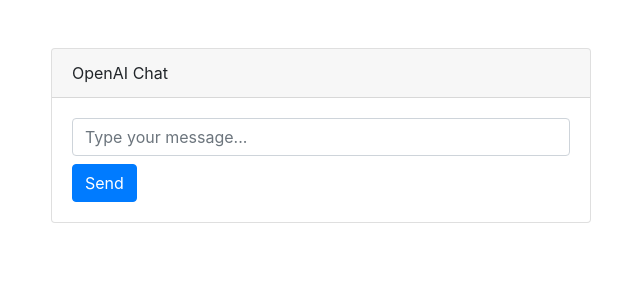
After one commit to Kavinlsky/FastApi, a FastAPI app: template templates/chat.html in a window 1280 px wide. The commit adds this page. Shown: the top 300 px of the page, without its empty margins (319-959 px from the left). Run offline with FastAPI, Linux system fonts and the light colour scheme; the template is opened without the code that fills it, so the values that code supplies are empty; some libraries are stand-ins or nearby versions.

Commit message:
Main File

```diff
--- a/main.py
+++ b/main.py
@@ -1,20 +1,15 @@
 from fastapi import FastAPI, Request, Depends, Form, status
 from fastapi.templating import Jinja2Templates
-# import models
-# from database import engine, sessionlocal
-# from sqlalchemy.orm import Session
-
-from fastapi import responses
-# from sqlalchemy.exc import IntegrityError
-from fastapi.responses import RedirectResponse
-
-# from forms import UserCreateForm
-
-# models.Base.metadata.create_all(bind=engine)
+from pydantic import BaseModel
+import openai
 
 templates=Jinja2Templates(directory="templates")
 
 app=FastAPI()
+
+
+class Message(BaseModel):
+    message: str
 
 
 @app.get("/")
@@ -23,38 +18,33 @@
 
 
 @app.post("/register/")
-async def register(request: Request, companyname: str = Form(...), address: str = Form(...), pan: str = Form(...), aadhar: str = Form(...)):
+async def register(request: Request, companyname: str = Form(...), address: str = Form(...), pan: str = Form(...), aadhar: str = Form(...),password:str = Form(...)):
 
     try:
         print(companyname)
         print(address)
         print(pan)
         print(aadhar)
-        return templates.TemplateResponse("index.html", {"request": request, "errors": companyname})
+        print(password)
+        message="Successfully Registered, You can click Login "
+        return templates.TemplateResponse("index.html", {"request": request, "message": message})
     except:
         pass
 
+@app.get("/login")
+async def login(request : Request):
+    return templates.TemplateResponse('login.html',{"request":request})
 
 
-    #         total_row = db.query(models.User).filter(models.User.email == email).first()
-    #         print(total_row)
-    #         if total_row == None:
-    #             print("Save")
-    #             users = models.User(username=username, email=email, password=password)
-    #             db.add(users)
-    #             db.commit()
-    #
-    #             return responses.RedirectResponse(
-    #                 "/", status_code=status.HTTP_302_FOUND
-    #             )
-    #         else:
-    #             print("taken email")
-    #             errors = ["The email has already been taken"]
-    #
-    #     except IntegrityError:
-    #         return {"msg": "Error"}
-    # else:
-    #     print("Error Form")
-    #     errors = form.errors
-    #
-    # return templates.TemplateResponse("index.html", {"request": request, "errors": errors})
+@app.post("/login_authenticate")
+async def authenticate(request: Request, companyname: str = Form(...), password: str = Form(...)):
+    print(companyname, password)
+
+    return templates.TemplateResponse('chat.html', {"request": request})
+
+@app.post("/api/chat")
+async def chat_with_bot(message: Message):
+
+    print(message)
+
+    return {"response": message.message}
--- a/requirements.txt
+++ b/requirements.txt
@@ -2,3 +2,4 @@
 pymango
 Jinja2
 uvicorn
+openai
--- /dev/null
+++ b/templates/chat.html
@@ -0,0 +1,61 @@
+<!DOCTYPE html>
+<html lang="en">
+<head>
+    <meta charset="UTF-8">
+    <title>OpenAI Chat</title>
+    <!-- Bootstrap CSS -->
+    <link rel="stylesheet" href="https://maxcdn.bootstrapcdn.com/bootstrap/4.5.2/css/bootstrap.min.css">
+</head>
+<body>
+    <div class="container mt-5">
+        <div class="row justify-content-center">
+            <div class="col-md-6">
+                <div class="card">
+                    <div class="card-header">OpenAI Chat</div>
+                    <div class="card-body">
+                        <div id="chat-container">
+                            <div id="chat-history"></div>
+                            <div id="user-input">
+                                <input type="text" class="form-control mb-2" id="user-message" placeholder="Type your message...">
+                                <button class="btn btn-primary" onclick="sendMessage()">Send</button>
+                            </div>
+                        </div>
+                    </div>
+                </div>
+            </div>
+        </div>
+    </div>
+
+    <!-- OpenAI JavaScript SDK -->
+    <script src="https://cdn.jsdelivr.net/npm/@openai/chat-dapter@0.4.0"></script>
+
+    <script>
+        async function sendMessage() {
+            const userInput = document.getElementById("user-message").value;
+            if (userInput.trim() === "") return;
+
+            const response = await fetch('/api/chat', {
+                method: 'POST',
+                headers: {
+                    'Content-Type': 'application/json'
+                },
+                body: JSON.stringify({ message: userInput })
+            });
+
+            const data = await response.json();
+            appendMessage(userInput, 'user');
+            appendMessage(data.response, 'server');
+
+            document.getElementById("user-message").value = "";
+        }
+
+        function appendMessage(message, sender) {
+            const chatHistory = document.getElementById("chat-history");
+            const messageDiv = document.createElement('div');
+            messageDiv.classList.add(sender + '-message');
+            messageDiv.innerText = message;
+            chatHistory.appendChild(messageDiv);
+        }
+    </script>
+</body>
+</html>
```
Also changed, not shown: templates/index.html (+28 -3 lines), templates/login.html (added, +34 -0 lines).
